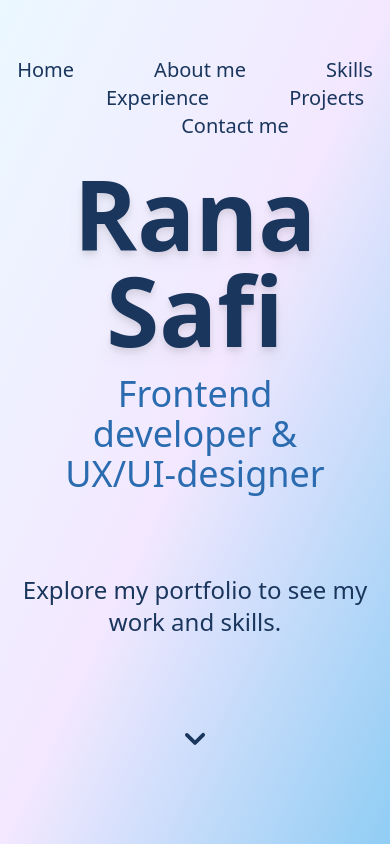
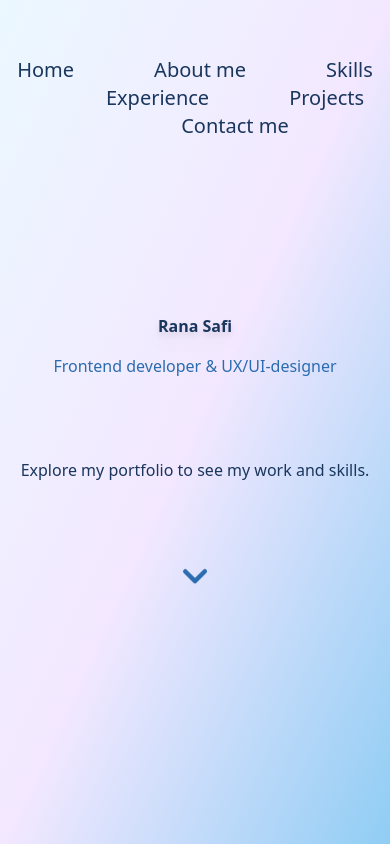
Before and after one commit to ranaaaa1234/ranasportfolionew, a React (Vite) app: page / in a window 390 px wide. Shown: the top 844 px of the page. Built offline with nearby package versions, Linux system fonts and the light colour scheme.

Commit message:
home page responsive

```diff
--- a/src/components/Experience.tsx
+++ b/src/components/Experience.tsx
@@ -12,7 +12,7 @@ function Experience() {
       list: ["Fixed bugs", "Implemented validation", "Improved accessibility", "RegEx to validate input", "Learned Angular"],
       project: {
         title: "Anställda med stöd",
-        tech: ["Angular", "TypeScript", "CSS", "WCAG"],
+        tech: ["Angular", "TypeScript", "CSS", "WCAG", "Figma", "Git"],
         live: "https://arbetsformedlingen.se/for-arbetsgivare/anstallningsstod/anmal-ditt-intresse/intro",
       },
 
@@ -36,6 +36,8 @@ function Experience() {
           "UX-design",
           "Figma",
           "Wireframes",
+          "Docker",
+          "Git",
         ],
         live: "https://www.mappi.ai/",
       },
--- a/src/components/Home.tsx
+++ b/src/components/Home.tsx
@@ -1,26 +1,35 @@
 import { ChevronDownIcon } from "@heroicons/react/16/solid";
 
 function Home() {
+  const handleScroll = () => {
+    const section = document.getElementById("about");
+    section?.scrollIntoView({ behavior: "smooth" });
+  };
+
   return (
     <section
       id="home"
-      className="min-h-screen flex items-center justify-center bg-gradient-to-br from-blue-50 via-purple-100 to-blue-200"
+      className="min-h-screen px-4 flex items-center justify-center bg-gradient-to-br from-blue-50 via-purple-100 to-blue-200"
     >
       <div className="flex flex-col items-center justify-center text-center animate-fade-in">
-        <h1 className="text-8xl mt-20 font-extrabold text-blue-900 drop-shadow-lg">
+        <h1 className="xs:text-6xl sm:text-7xl md:text-8xl mt-20 font-extrabold text-blue-900 drop-shadow-lg">
           Rana Safi
         </h1>
-        <p className="mt-4 text-4xl text-blue-600 max-w-xs">
+        <p className="mt-4 xs:text-3xl  lg:text-4xl  text-blue-600 max-w-sm xs:max-w-xs">
           Frontend developer & UX/UI-designer
         </p>
         <div>
-          <p className="mt-20 text-2xl text-blue-900 flex items-center justify-center">
+          <p className="mt-20 sm:text-lg md:text-xl lg:text-2xl text-blue-900 flex items-center justify-center">
             Explore my portfolio to see my work and skills.
           </p>
         </div>
 
-        <button className="transition hover:scale-105 hover:text-opacity-70 duration-200 mt-20 text-blue-900">
-          <ChevronDownIcon className="w-10 h-10" />
+        <button
+          onClick={handleScroll}
+          className="mt-20 text-blue-900 animate-bounce transition hover:scale-110 hover:opacity-70 duration-200"
+          aria-label="Scroll to about section"
+        >
+          <ChevronDownIcon className="w-12 h-12 sm:w-16 sm:h-16 text-blue-600" />
         </button>
       </div>
     </section>
--- a/src/components/Projects.tsx
+++ b/src/components/Projects.tsx
@@ -18,7 +18,7 @@ function Projects () {
     {
       title: "Weather Web-App",
       image: "/src/assets/weatherAppImg.jpeg",
-      description: "Search any city’s weather. Displays temperature, weather condition, and time.",
+      description: "Search any cities weather. Displays temperature, weather condition, and time.",
       tech: ["React", "JavaScript", "CSS", "REST-API", "Netlify"],
       timeline: "1 week",
       collab: "Solo project",
@@ -132,7 +132,7 @@ function Projects () {
                     </a>
                   ) : (
                     <span className="bg-gray-300 text-gray-500 px-4 py-2 rounded-lg text-sm">
-                      No Live Demo
+                     Demo unavailable
                     </span>
                   )}
                 </div>
--- a/tailwind.config.js
+++ b/tailwind.config.js
@@ -26,6 +26,14 @@ export default {
           900: "#1A365D",
         },
       },
+      screens: {
+      xs: '480px',
+      sm: '640px',
+      md: '768px',
+      lg: '1024px',
+      xl: '1280px',
+      '2xl': '1536px',
+    },
     },
   },
   plugins: [],
```
